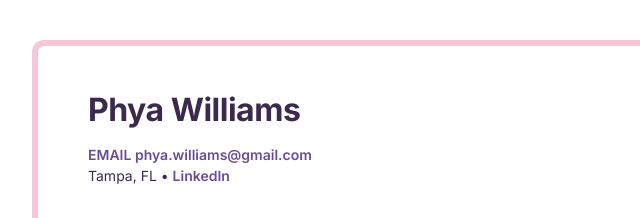
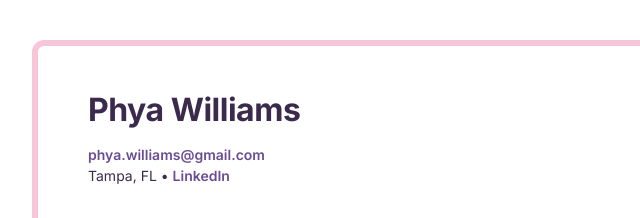
Before and after one commit to phya-williams/portfolio, a plain HTML site: page resume.html in a window 1280 px wide. Shown: the top 218 px of the page, 127-767 px from the left. Drawn offline with Linux system fonts and the light colour scheme.

Commit message:
Update resume.html

```diff
--- a/resume.html
+++ b/resume.html
@@ -97,7 +97,7 @@
   <!-- HEADER -->
   <h1>Phya Williams</h1>
   <div class="contact">
-    <a> EMAIL </a> <a href="mailto:phya.williams@gmail.com">phya.williams@gmail.com</a><br>
+    <a href="mailto:phya.williams@gmail.com">phya.williams@gmail.com</a><br>
     Tampa, FL • <a href="https://www.linkedin.com" target="_blank">LinkedIn</a>
   </div>
 
```
